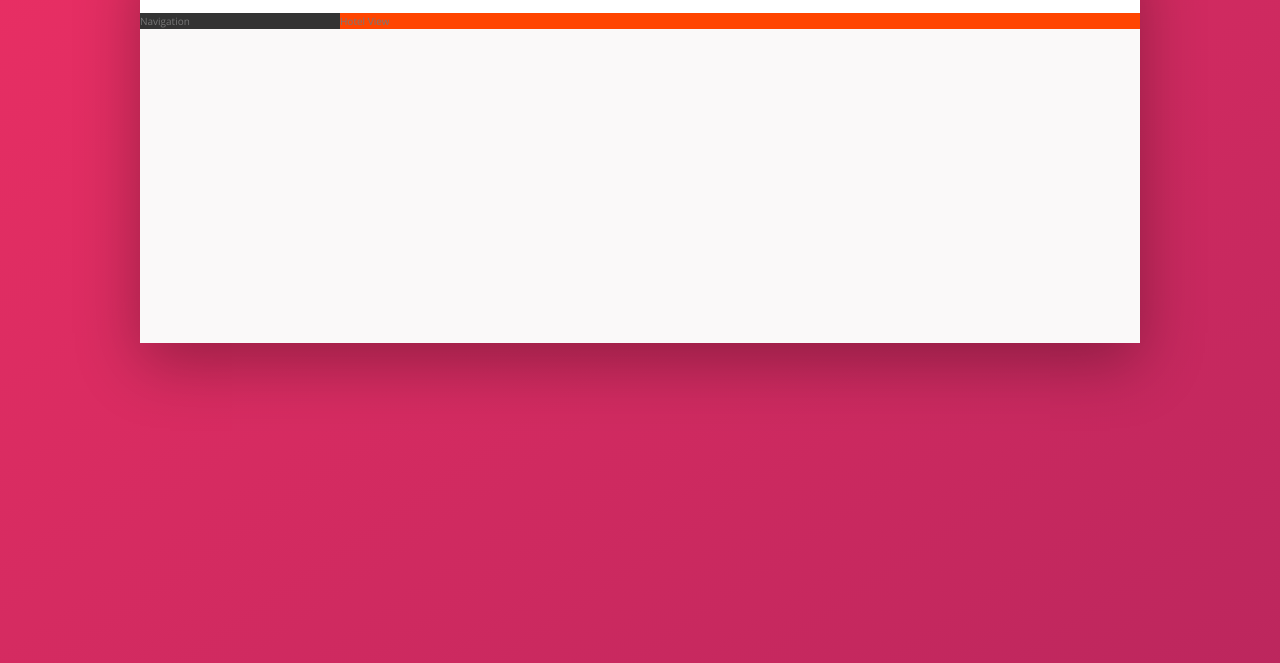
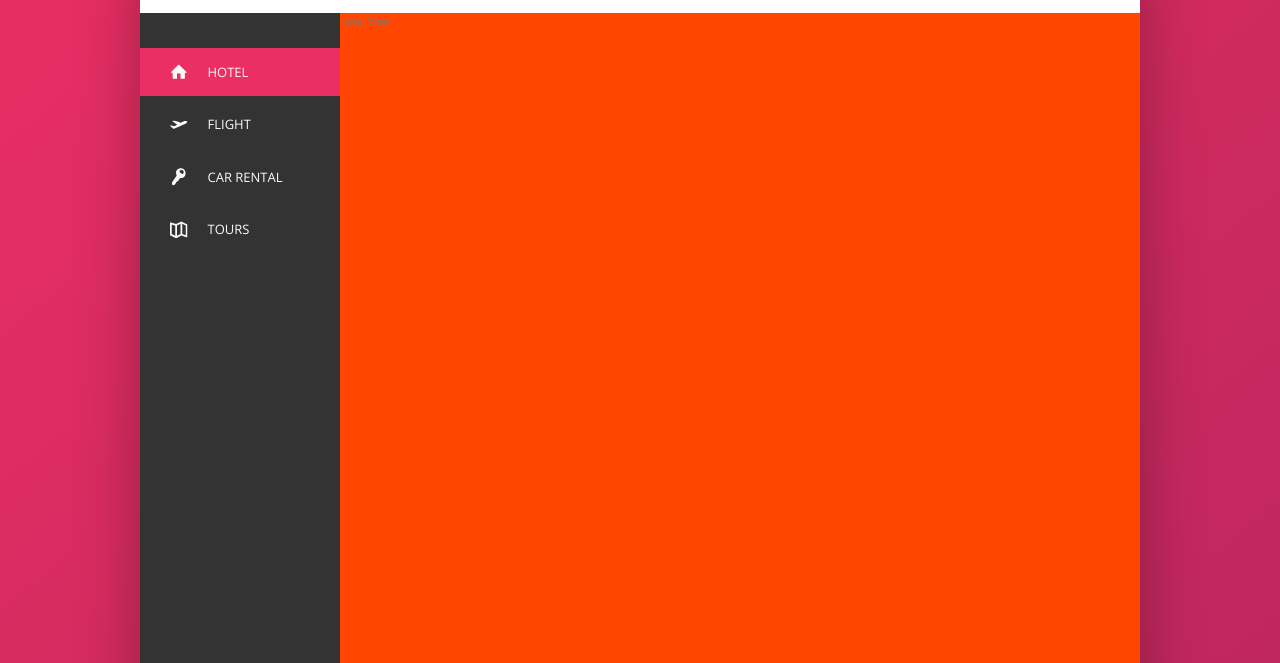
Before and after one commit to himankgoel/Trillo, a website: page index.html in a window 1280 px wide. Shown: the part 137-800 px from the top of the page. Drawn offline with nearby package versions, Linux system fonts and the light colour scheme.

Commit message:
Completed side bar

```diff
--- a/index.html
+++ b/index.html
@@ -43,7 +43,48 @@
             </header>
             <div class="content">
                 <nav class="sidebar">
-                    Navigation
+                    <ul class="side-nav">
+
+                        <li class="side-nav__item side-nav__item--active">
+                            <a href="#" class="side-nav__link side-nav__item--active">
+                                <svg class="side-nav__icon">
+                                    <use xlink:href="img/sprite.svg#icon-home"></use>
+                                </svg>
+                                <span>Hotel</span>
+                            </a>
+                        </li>
+
+                        <li class="side-nav__item">
+                            <a href="#" class="side-nav__link">
+                                <svg class="side-nav__icon">
+                                    <use xlink:href="img/sprite.svg#icon-aircraft-take-off"></use>
+                                </svg>
+                                <span>Flight</span>
+                            </a>
+                        </li>
+
+                        <li class="side-nav__item">
+                            <a href="#" class="side-nav__link">
+                                <svg class="side-nav__icon">
+                                    <use xlink:href="img/sprite.svg#icon-key"></use>
+                                </svg>
+                                <span>Car Rental</span>
+                            </a>
+                        </li>
+
+                        <li class="side-nav__item">
+                            <a href="#" class="side-nav__link">
+                                <svg class="side-nav__icon">
+                                    <use xlink:href="img/sprite.svg#icon-map"></use>
+                                </svg>
+                                <span>Tours</span>
+                            </a>
+                        </li>
+                    </ul>
+
+                    <div class="legal">
+                        &copy; 2020 by Trillo. All rights reserved.
+                    </div>
                 </nav>
                 <div class="hotel-view">
                     Hotel View
--- a/sass/_components.scss
+++ b/sass/_components.scss
@@ -87,3 +87,59 @@
         margin-right: 1rem;
     }
 }
+
+.side-nav{
+    margin-top: 3.5rem;
+    font-size: 1.3rem;
+    list-style: none;
+    &__item{
+        position: relative;
+        &:not(:last-child){
+            margin-bottom: .5rem;
+        }
+    }
+    &__item::before{
+        content: "";
+        position: absolute;
+        background-color: var(--color-primary);
+        top: 0;
+        left: 0;
+        height: 100%;
+        width: 3px;
+        transform: scaleY(0);
+        transition: transform .2s,
+                     width .4s cubic-bezier(1,0,0,1) .2s;
+    }
+    &__item:hover::before,
+    &__item--active::before{
+        transform: scaleY(1);
+        width: 100%;
+    }
+    &__item:active::before{
+        background-color: var(--color-primary-light);
+    }
+    &__link:link,
+    &__link:visited{
+        color: var(--color-grey-light-1);
+        text-decoration:none;
+        text-transform: uppercase;
+        display: block;
+        padding:1.5rem 3rem;
+        display: flex;
+        align-items: center;
+        position: relative;
+        z-index: 10;
+    }
+    &__icon{
+        height: 1.75rem;
+        width:1.75rem;
+        margin-right: 2rem;
+        fill:currentColor;
+    }
+}
+.legal{
+    font-size: 1.2rem;
+    color: var( --color-grey-light-4);
+    padding: 2.5rem;
+    text-align: center;
+}
--- a/sass/_layout.scss
+++ b/sass/_layout.scss
@@ -20,8 +20,13 @@
 .sidebar{
     flex: 0 0 20%;
     background-color: var(--color-grey-dark-1);
+    display: flex;
+    flex-direction: column;
+    justify-content: space-between;
 }
 .hotel-view{
     flex: 1;
+
+    height: 80rem;
     background-color: orangered;
 }
```
Also changed, not shown: css/style.css.
